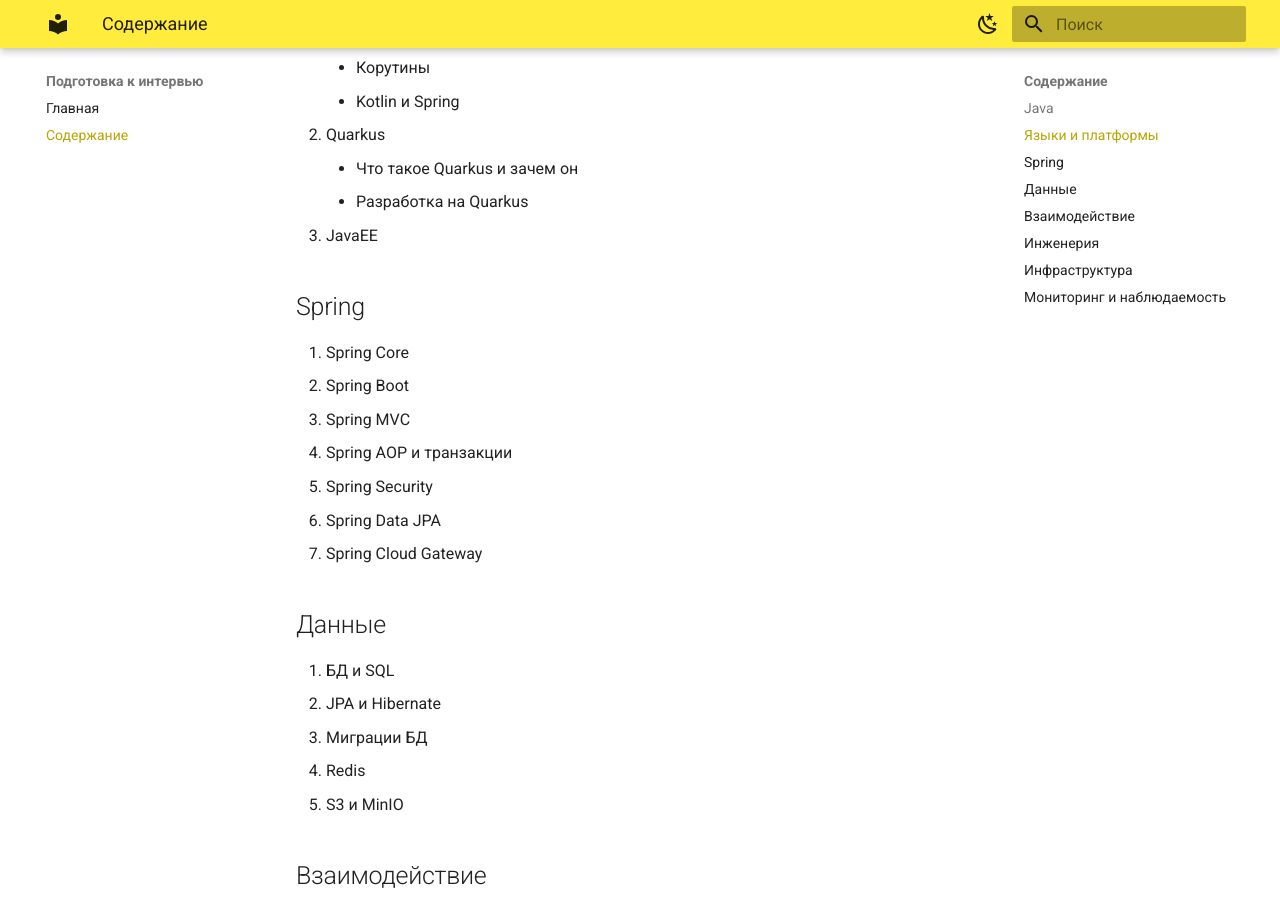
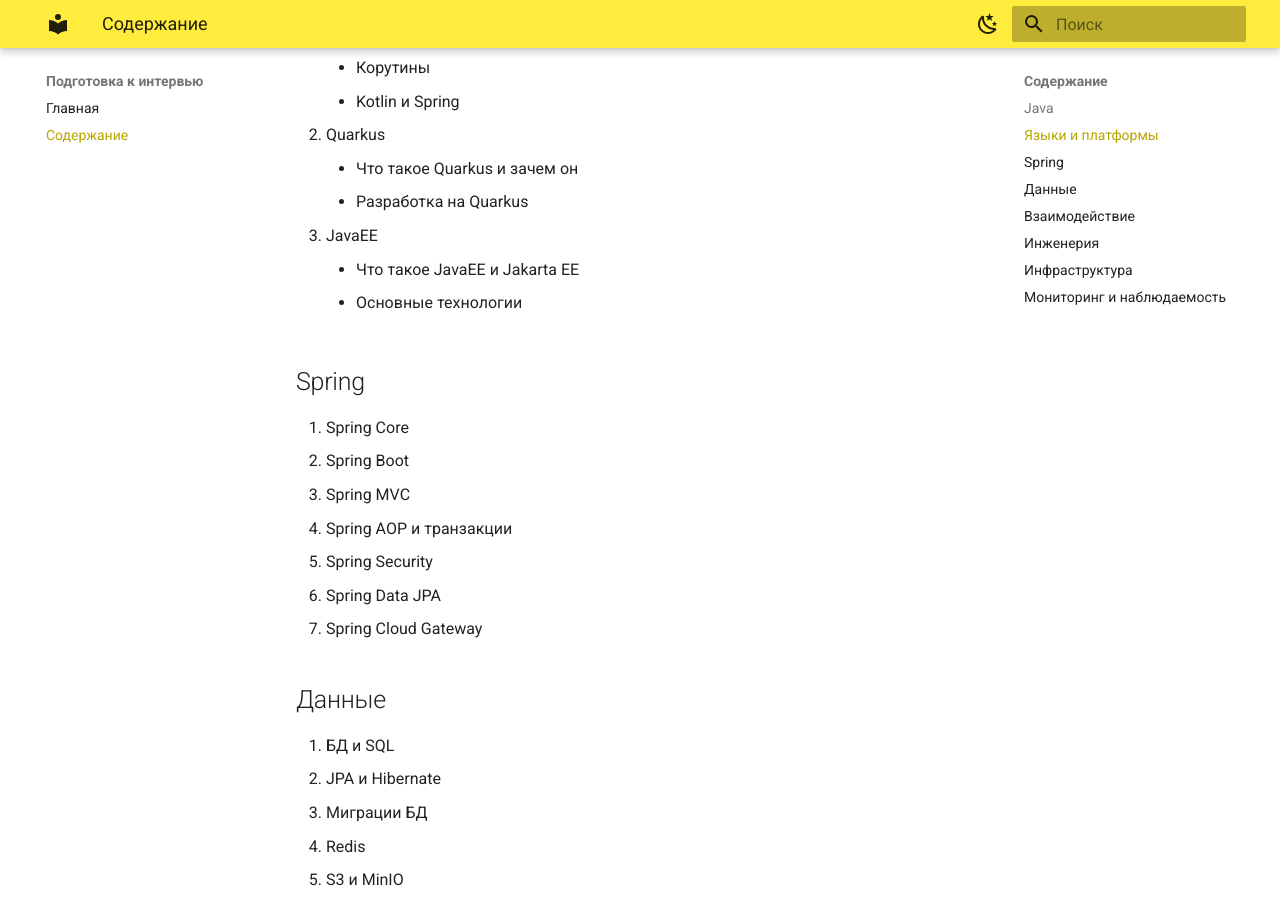
Before and after one commit to artem961/java-backend-notes, an MkDocs documentation site: the page built from docs/contents.md, in a window 1280 px wide and 900 px high, scrolled down 1508 px. Built offline with MkDocs 1.6.1 and Material for MkDocs 9.7.7, drawn with Linux system fonts in a browser that asks for light colours.

Commit message:
Определить состав раздела JavaEE
Две темы: что это такое и основные технологии. Сервлеты разбираем
подробнее прочего — на них стоит Spring MVC.

Co-Authored-By: Claude Opus 4.8 <noreply@anthropic.com>
Claude-Session: https://claude.ai/code/session_01Rwwmgvitp1riZs4MzwF2Zc

```diff
--- a/docs/contents.md
+++ b/docs/contents.md
@@ -49,6 +49,8 @@
     - Что такое Quarkus и зачем он
     - Разработка на Quarkus
 8. JavaEE
+    - Что такое JavaEE и Jakarta EE
+    - Основные технологии
 
 ## Spring
 
```
